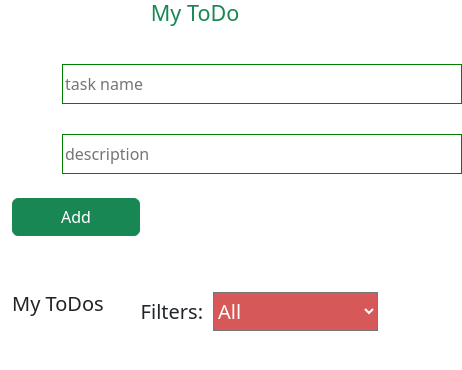
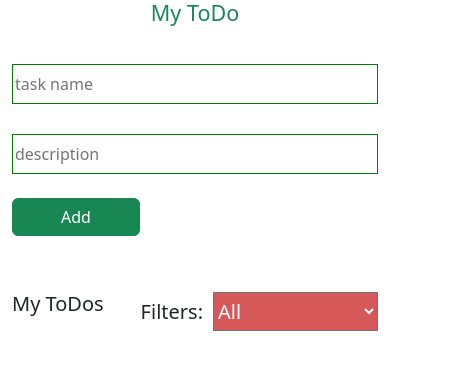
Before and after one commit to BalavigneshRajasekar/react-to-do-app, a React (Vite) app in the folder To-Do/: page / in a window 390 px wide. Shown: the top 370 px of the page, 462 px wide, since content can reach past the window. Built offline with nearby package versions, Linux system fonts and the light colour scheme.

Commit message:
Change styles

```diff
--- a/To-Do/src/App.css
+++ b/To-Do/src/App.css
@@ -13,3 +13,11 @@
 .card {
   background-color: rgb(154, 225, 154);
 }
+
+@media (max-width: 576px) {
+  .input-field {
+    margin-left: 0px;
+    width: 100%;
+    border: 1px solid green;
+  }
+}
```
